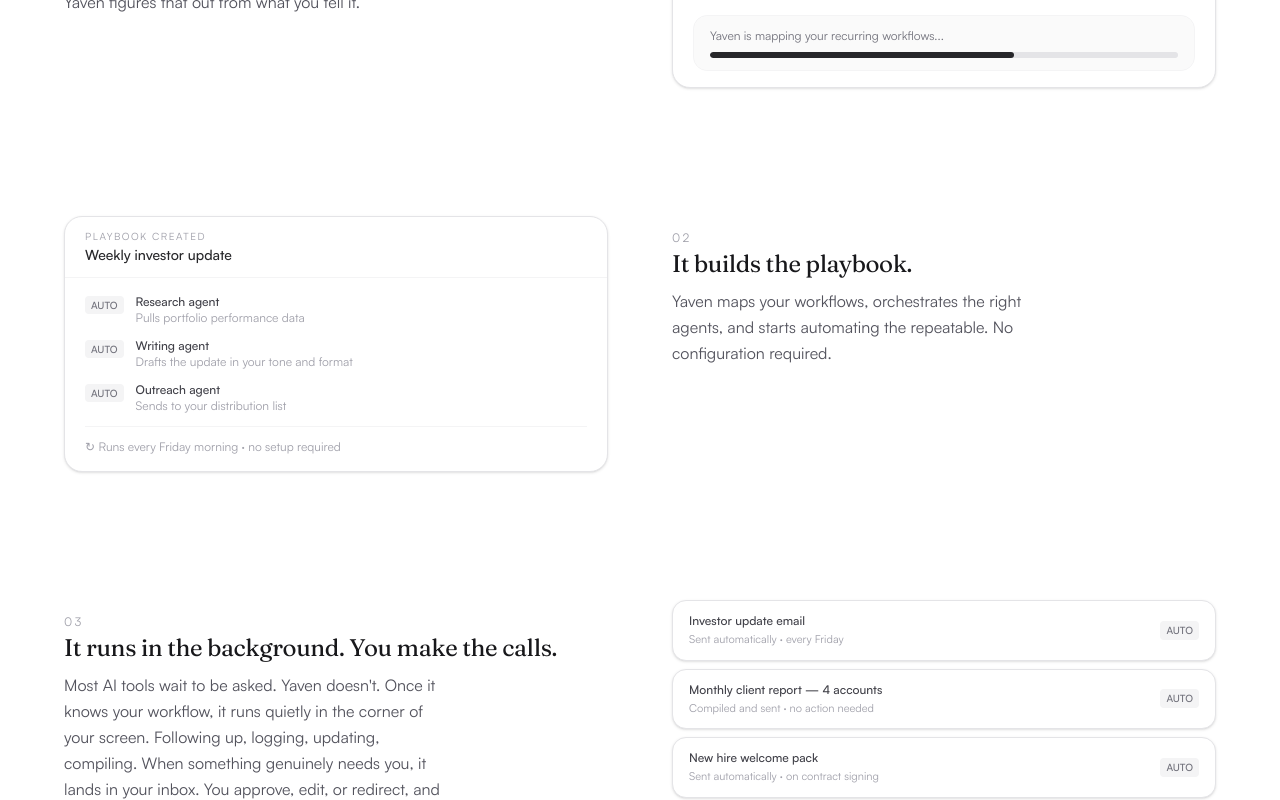
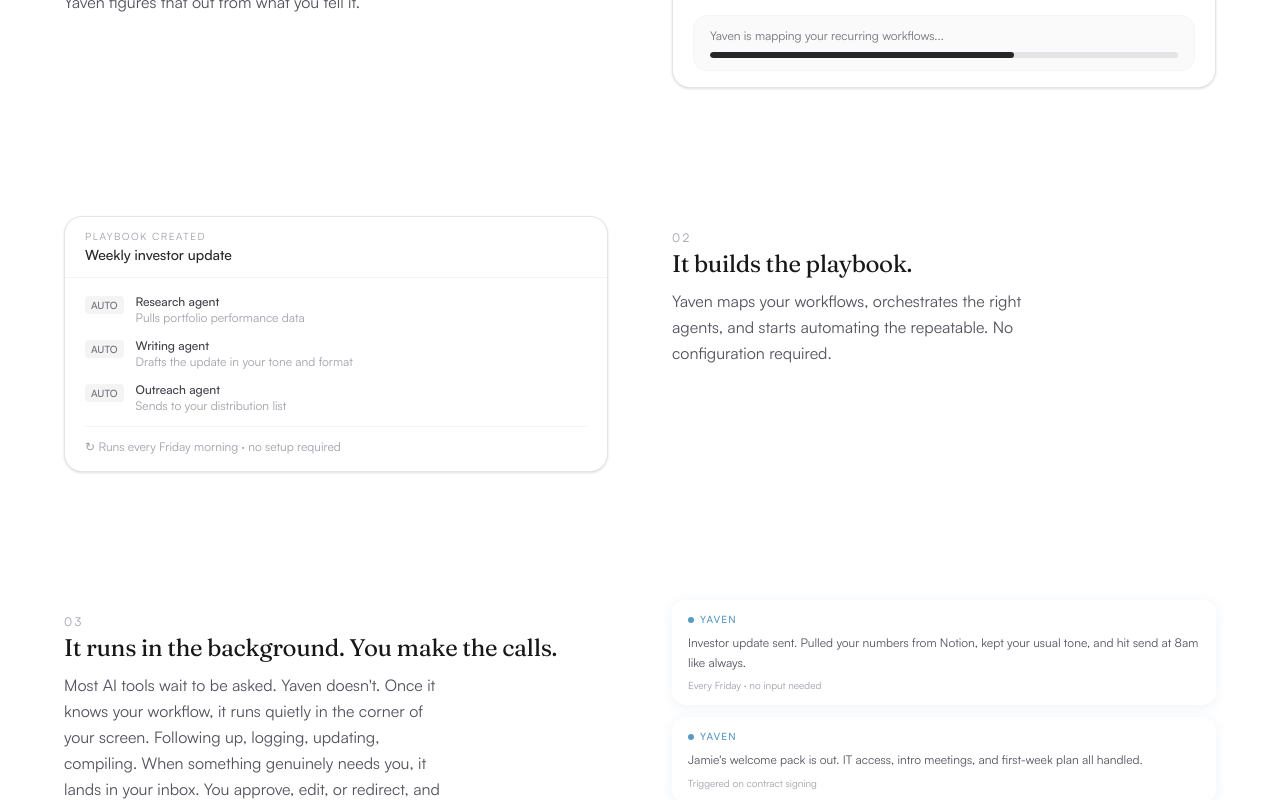
Before and after one commit to bettinasosa/yaven, a Next.js app: page / in a window 1280 px wide. Shown: the part 2755-3555 px from the top of the page. Built offline with nearby package versions, Linux system fonts and the light colour scheme.

Commit message:
update the messages on the images

```diff
--- a/src/app/page.tsx
+++ b/src/app/page.tsx
@@ -565,7 +565,7 @@ function ProfessionalSections() {
                 do it.
               </p>
               {/* EY Survey Chart */}
-              <div className="rounded-2xl bg-[#5B99C4]/10 px-6 py-6">
+              <div className="rounded-2xl bg-[#5B99C4]/10 px-6 py-6" style={{ boxShadow: "0 2px 12px rgba(32,83,165,0.08)" }}>
                 <div className="space-y-4">
                   {/* Bar 1 */}
                   <div className="space-y-1.5">
@@ -869,50 +869,43 @@ function ProfessionalSections() {
                   approve, edit, or redirect, and it moves on.
                 </p>
               </FadeIn>
-              <FadeIn delay={0.2} className="flex-1 space-y-2">
+              <FadeIn delay={0.2} className="flex-1 space-y-3">
                 {[
                   {
-                    label: "Investor update email",
-                    note: "Sent automatically · every Friday"
+                    msg: "Investor update sent. Pulled your numbers from Notion, kept your usual tone, and hit send at 8am like always.",
+                    note: "Every Friday · no input needed"
                   },
                   {
-                    label: "Monthly client report — 4 accounts",
-                    note: "Compiled and sent · no action needed"
-                  },
-                  {
-                    label: "New hire welcome pack",
-                    note: "Sent automatically · on contract signing"
+                    msg: "Jamie's welcome pack is out. IT access, intro meetings, and first-week plan all handled.",
+                    note: "Triggered on contract signing"
                   }
                 ].map(item => (
                   <div
-                    key={item.label}
-                    className="rounded-xl bg-white border border-zinc-200 px-4 py-3 flex items-center justify-between gap-3 shadow-sm"
+                    key={item.msg}
+                    className="rounded-xl bg-white px-4 py-3 space-y-1.5"
+                    style={{ boxShadow: "0 2px 12px rgba(32,83,165,0.08)" }}
                   >
-                    <div>
-                      <p className="text-xs font-medium text-zinc-700">
-                        {item.label}
-                      </p>
-                      <p className="text-[11px] text-zinc-400 mt-0.5">
-                        {item.note}
-                      </p>
+                    <div className="flex items-center gap-1.5">
+                      <span className="w-1.5 h-1.5 rounded-full bg-[#5B99C4] shrink-0" />
+                      <p className="text-[10px] tracking-[0.12em] uppercase text-[#5B99C4] font-medium">Yaven</p>
                     </div>
-                    <span className="text-[10px] font-medium px-1.5 py-0.5 rounded bg-zinc-100 text-zinc-500 shrink-0">
-                      AUTO
-                    </span>
+                    <p className="text-xs leading-relaxed text-zinc-600">{item.msg}</p>
+                    <p className="text-[10px] text-zinc-400">{item.note}</p>
                   </div>
                 ))}
-                <div className="rounded-xl border border-amber-200 bg-amber-50 px-4 py-3 flex items-center justify-between gap-3">
-                  <div>
-                    <p className="text-xs font-medium text-amber-800">
-                      Q3 proposal — Northfield Partners
-                    </p>
-                    <p className="text-[11px] text-amber-600 mt-0.5">
-                      Draft ready · needs your sign-off before sending
-                    </p>
+                <div className="rounded-xl bg-[#EEF3FA] px-4 py-4 space-y-3" style={{ boxShadow: "0 4px 16px rgba(32,83,165,0.12)" }}>
+                  <div className="flex items-center gap-2">
+                    <span className="w-1.5 h-1.5 rounded-full bg-[#5B99C4] shrink-0" />
+                    <p className="text-[10px] tracking-[0.12em] uppercase text-[#5B99C4] font-medium">Yaven</p>
                   </div>
-                  <button className="text-[10px] font-medium px-2.5 py-1 rounded-lg bg-amber-800 text-white shrink-0">
-                    Approve
-                  </button>
+                  <p className="text-xs leading-relaxed text-[#2053A5]">
+                    I&apos;ve drafted your board update. Pulled last month&apos;s metrics, matched your tone from the last one, and kept it under two minutes to read. Ready to go — just need you to say the word.
+                  </p>
+                  <div className="flex justify-end">
+                    <button className="text-[10px] font-medium px-2.5 py-1 rounded-lg bg-[#5B99C4] text-white shrink-0">
+                      Send it
+                    </button>
+                  </div>
                 </div>
               </FadeIn>
             </div>
```
